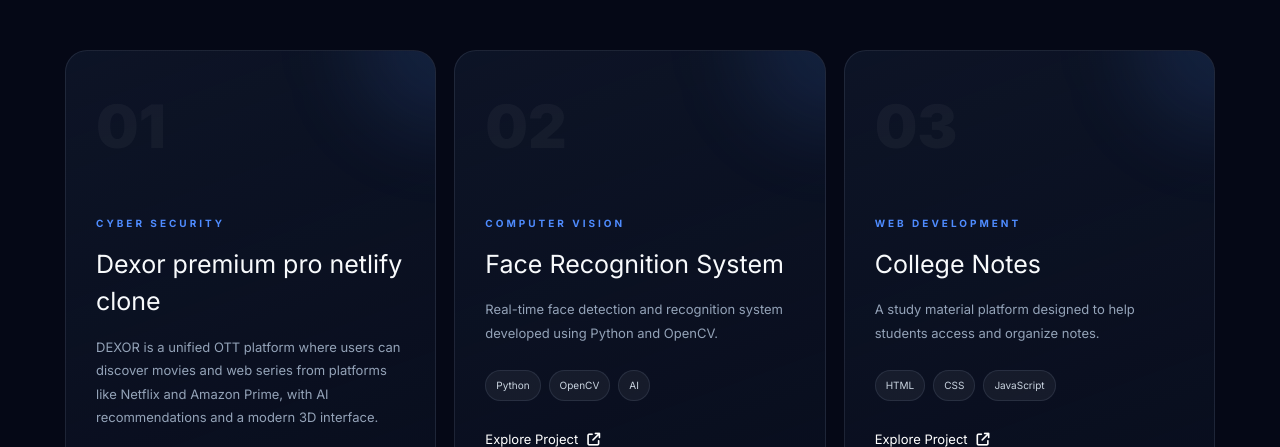
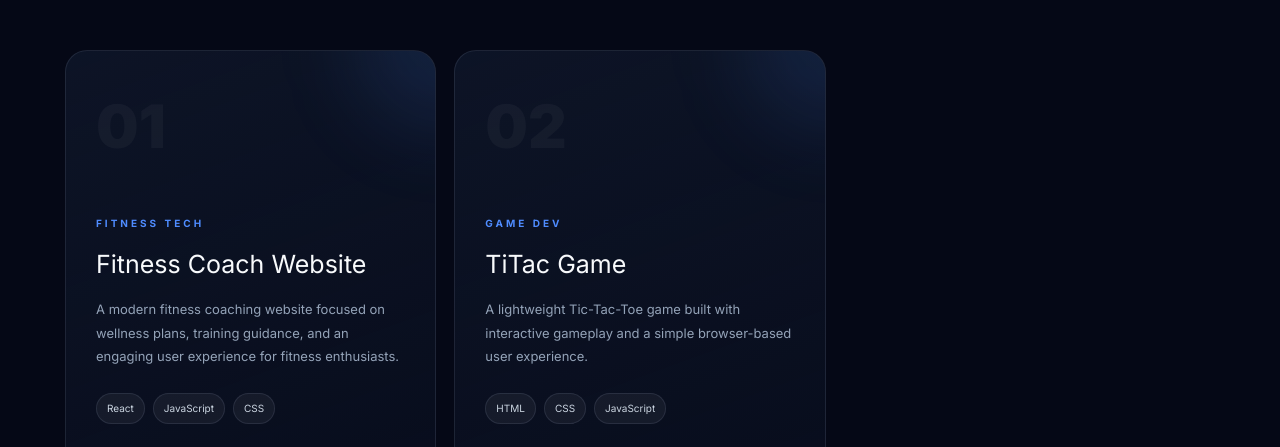
Before and after one commit to anshpratapmpgi-design/my-portfolio, a plain HTML site: page index.html in a window 1280 px wide. Shown: the part 2950-3397 px from the top of the page. Drawn offline with nearby package versions, Linux system fonts and the light colour scheme.

Commit message:
Update portfolio projects

```diff
--- a/index.html
+++ b/index.html
@@ -442,22 +442,22 @@
                     <div class="project-content">
 
                         <p class="project-type">
-                            CYBER SECURITY
+                            FITNESS TECH
                         </p>
 
-                        <h3>Dexor premium pro netlify clone</h3>
+                        <h3>Fitness Coach Website</h3>
 
                         <p>
-                           DEXOR is a unified OTT platform where users can discover movies and web series from platforms like Netflix and Amazon Prime, with AI recommendations and a modern 3D interface.
+                            A modern fitness coaching website focused on wellness plans, training guidance, and an engaging user experience for fitness enthusiasts.
                         </p>
 
                         <div class="tech">
-    <span>React</span>
-    <span>JavaScript</span>
-    <span>CSS</span>
-</div>
+                            <span>React</span>
+                            <span>JavaScript</span>
+                            <span>CSS</span>
+                        </div>
 
-                        <a href="#contact">
+                        <a href="https://anshpratapsingh.vercel.app/" target="_blank" rel="noreferrer">
                             Explore Project
                             <i class="fa-solid fa-arrow-up-right-from-square"></i>
                         </a>
@@ -474,51 +474,13 @@
                     <div class="project-content">
 
                         <p class="project-type">
-                            COMPUTER VISION
+                            GAME DEV
                         </p>
 
-                        <h3>
-                            Face Recognition System
-                        </h3>
+                        <h3>TiTac Game</h3>
 
                         <p>
-                            Real-time face detection and
-                            recognition system developed
-                            using Python and OpenCV.
-                        </p>
-
-                        <div class="tech">
-                            <span>Python</span>
-                            <span>OpenCV</span>
-                            <span>AI</span>
-                        </div>
-
-                        <a href="#contact">
-                            Explore Project
-                            <i class="fa-solid fa-arrow-up-right-from-square"></i>
-                        </a>
-
-                    </div>
-
-                </article>
-
-
-                <article class="project-card">
-
-                    <div class="project-number">03</div>
-
-                    <div class="project-content">
-
-                        <p class="project-type">
-                            WEB DEVELOPMENT
-                        </p>
-
-                        <h3>College Notes</h3>
-
-                        <p>
-                            A study material platform designed
-                            to help students access and organize
-                            notes.
+                            A lightweight Tic-Tac-Toe game built with interactive gameplay and a simple browser-based user experience.
                         </p>
 
                         <div class="tech">
@@ -527,7 +489,7 @@
                             <span>JavaScript</span>
                         </div>
 
-                        <a href="#contact">
+                        <a href="https://anshpratapmpgi-design.github.io/tiTacGame/" target="_blank" rel="noreferrer">
                             Explore Project
                             <i class="fa-solid fa-arrow-up-right-from-square"></i>
                         </a>
```
